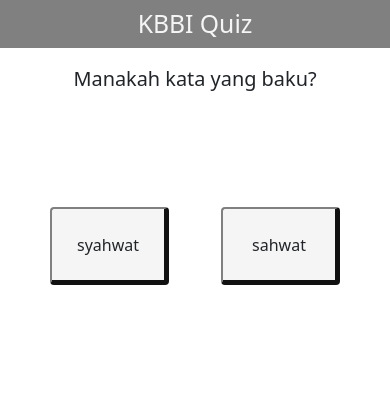
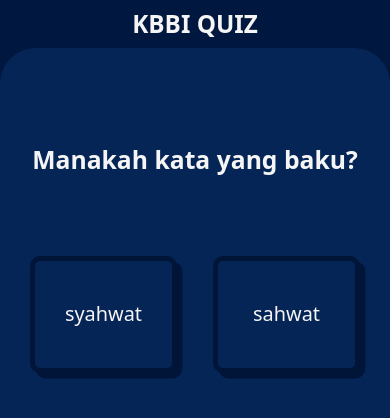
Before and after one commit to Machive5/KBBI-Quiz, a plain HTML site: page index.html in a window 390 px wide. Drawn offline with nearby package versions, Linux system fonts and the light colour scheme; no server answers.

Commit message:
UI Update

```diff
--- a/index.html
+++ b/index.html
@@ -8,10 +8,10 @@
     <link href="https://cdn.jsdelivr.net/npm/bootstrap@5.0.2/dist/css/bootstrap.min.css" rel="stylesheet" integrity="sha384-EVSTQN3/azprG1Anm3QDgpJLIm9Nao0Yz1ztcQTwFspd3yD65VohhpuuCOmLASjC" crossorigin="anonymous">
 </head>
 <body>
-    <header class="h2 d-flex justify-content-center align-items-center">KBBI Quiz</header>
-    <section class="container">
+    <header class="h2 d-flex justify-content-center align-items-center"><h1>KBBI QUIZ</h1></header>
+    <section class="main">
         <p class="text-center">Manakah kata yang baku?</p>
-        <div class="main container d-flex justify-content-around align-items-center">
+        <div class="option container d-flex justify-content-around align-items-center">
             <button type="button" id="a" class="btn">Button</button>
             <button type="button" id="b" class="btn">Button</button>
         </div>
--- a/script.js
+++ b/script.js
@@ -1498,25 +1498,25 @@ function go() {
 
 function check(A,B){
     A.addEventListener('click',()=>{
-        A.style.backgroundColor = "rgb(12, 224, 75)";
-        B.style.backgroundColor = "#dc3545";
+        A.style.backgroundColor = "#00b26d";
+        B.style.backgroundColor = "#a4005d";
 
         def.style.display = "block";
         lanjut.style.display = "block";
     })
     B.addEventListener('click',()=>{
-        A.style.backgroundColor = "rgb(12, 224, 75)";
-        B.style.backgroundColor = "#dc3545";
+        A.style.backgroundColor = "#00b26d";
+        B.style.backgroundColor = "#a4005d";
 
         def.style.display = "block";
-        lanjut.style.display = "block";
+        lanjut.style.display = "flex";
 
     });
 }
 
 lanjut.addEventListener('click',()=>{
-    a.style.backgroundColor = "whitesmoke";
-    b.style.backgroundColor = "whitesmoke";
+    a.style.backgroundColor = "#052557";
+    b.style.backgroundColor = "#052557";
 
     def.style.display = "none";
     lanjut.style.display = "none";
--- a/style.css
+++ b/style.css
@@ -1,55 +1,119 @@
 body{
-    background-color: rgb(236, 236, 236);
+    background-color: #052557 !important;
+    width: 100vw;
+    height: 100vh;
 }
-.container{
-    width: 100vw;
+.container, .main{
+    width: 100vw !important;
+    z-index: 99;
+    background-color: #052557;
+    border-radius: 36px 36px 0% 0%;
 }
-.main{
-    height: calc(30vh + 5vw);
+.option{
+    height: auto;
+    margin-top: 5%;
 }
 .definisi{
     height: auto;
 }
 #a, #b{
     width: 20%;
-    height: 10vw;
-    background-color: whitesmoke;
-    border: none !important;
-    border-right: 5px solid rgb(17, 17, 17) !important;
-    border-bottom: 5px solid rgb(17, 17, 17) !important;
-    border-left: 2px solid grey !important;
-    border-top: 2px solid grey !important;
+    height: 14vw;
+    background-color: #052557;
+    border: 0.7vw solid #001538;
+    box-shadow: 0.7vw 0.7vw #001538;
+    border-radius: 25px;
+    color: whitesmoke;
+    position: relative;
+    font-size: calc(1rem + 1vw);
 }
 #a:active, #b:active{
-    border-right: 5px solid grey !important;
-    border-bottom: 5px solid grey !important;
-    border-left: 2px solid rgb(17, 17, 17) !important;
-    border-top: 2px solid rgb(17, 17, 17) !important;
+    width: 19%;
+    height: 13vw;
 }
 #def{
     display: none;
+    font-size: calc(0.7rem + 0.5vw);
+    color: whitesmoke;
+    width: 90%;
+    height: auto;
+    margin: 0% 5% 0% 5%;
+    margin-top: 7%;
+    padding-left: 3%;
+    border-left: 2px solid whitesmoke;
+    box-sizing: border-box;
+
 }
 #lanjut{
     display: none;
-    width: 70px;
+    width: 14vw;
+    border: none;
+    border-radius: 30vw;
+    background-color: #4200ff;
+    box-shadow: 0.5vw 0.7vw #001538;
+    font-size: calc(1rem + 0.5vw);
+    font-weight: bold;
+    margin-top: 10%;
+    margin-bottom: 5%;
+    justify-content: center;
+    align-items: center;
 }
 p.text-center{
-    font-size: calc(1rem + 1vw);
-}
-p{
-    font-size: calc(0.7rem + 0.5vw)
+    height: 20vh;
+    font-size: calc(1.3rem + 1vw);
+    color: whitesmoke;
+    font-weight: bold;
+    text-align: center;
+    padding-top: 11vh;
 }
 header{
     width: 100vw;
-    height: 3rem;
-    margin-bottom: 1rem !important;
-    background-color: grey;
+    height: 5rem;
+    margin: 0%;
+    margin-bottom: -1rem !important;
+    background-color: #00183F;
     color: whitesmoke;
+    display: flex;
+    flex-direction: column;
+    align-items: start;
+    justify-content: center;
+}
+header h1{
+    margin-bottom: 1rem;
+    height: auto;
+    font-size: calc(1.2rem + 1.3vw);
+    font-weight: bold;
 }
 
-@media only screen and (max-width: 425px) {
+@media only screen and (max-width: 430px) {
     #a, #b{
-        width: 35%;
-        height: 20vw;
+        width: 40%;
+        height: 30vw;
+        border: 1.3vw solid #001538;
+        box-shadow: 1.4vw 1.4vw #001538;
+        border-radius: 10px;
+    }
+    #a:active, #b:active{
+        width: 39%;
+        height: 29vw;
+    }
+    .option{
+        height: auto;
+        margin-top: 10%;
+    }
+    #def{
+        margin-top: 15%;
+    }
+    #lanjut{
+        display: none;
+        width: 35vw;
+        margin-top: 15%;
+        box-shadow: 1vw 1.5vw #001538;
+    }
+    header{
+        margin-bottom: -2rem !important;
+    }
+    header h1{
+        margin-bottom: 2rem;
     }
 }
```
